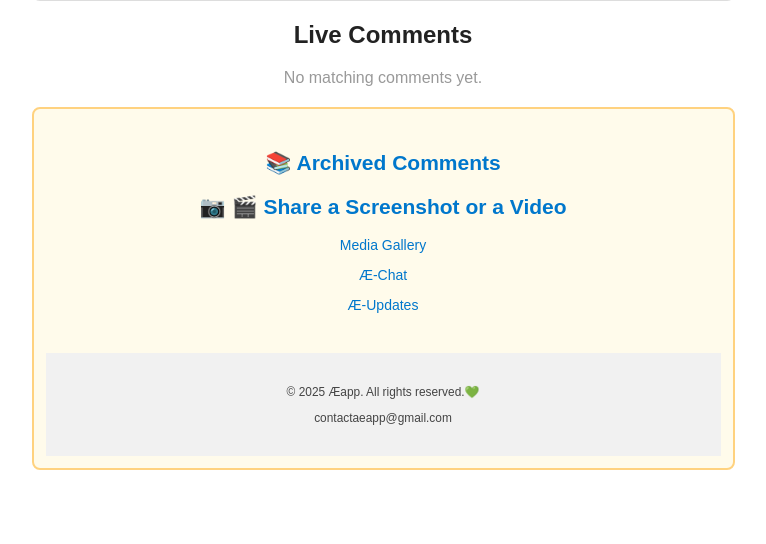
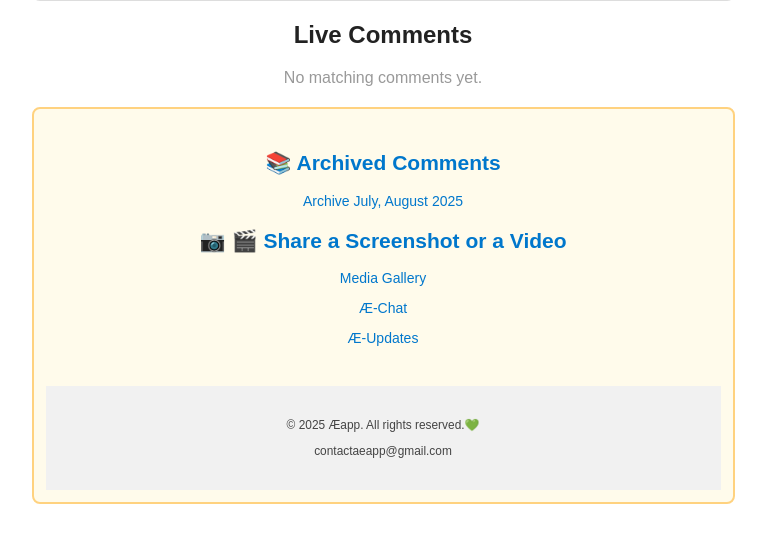
Before and after one commit to lgarchive/new, a Flask app: page /home in a window 1280 px wide. Shown: the part 524-1068 px from the top of the page, without its empty margins (257-1023 px from the left). Before the commit the page ends 1034 px from the top, so only its background shows below. Run offline with Flask 3, Linux system fonts and the light colour scheme; data comes from the database, SQL or seed files in the repository; data that the repository does not hold is empty.

Commit message:
Update index.html

```diff
--- a/templates/index.html
+++ b/templates/index.html
@@ -115,6 +115,7 @@
 
     <div style="text-align: center; margin-top: 30px;">
      <h2><a href="/archive/by_month">📚 Archived Comments</a></h2>
+     <p><a href="/old" target="_blank">Archive July, August 2025</a></p>
      <h2><a href="/upload">📷 🎬  Share a Screenshot or a Video</a></h2>
 
      <a class="back-link" href="/gallery">Media Gallery</a>
```
